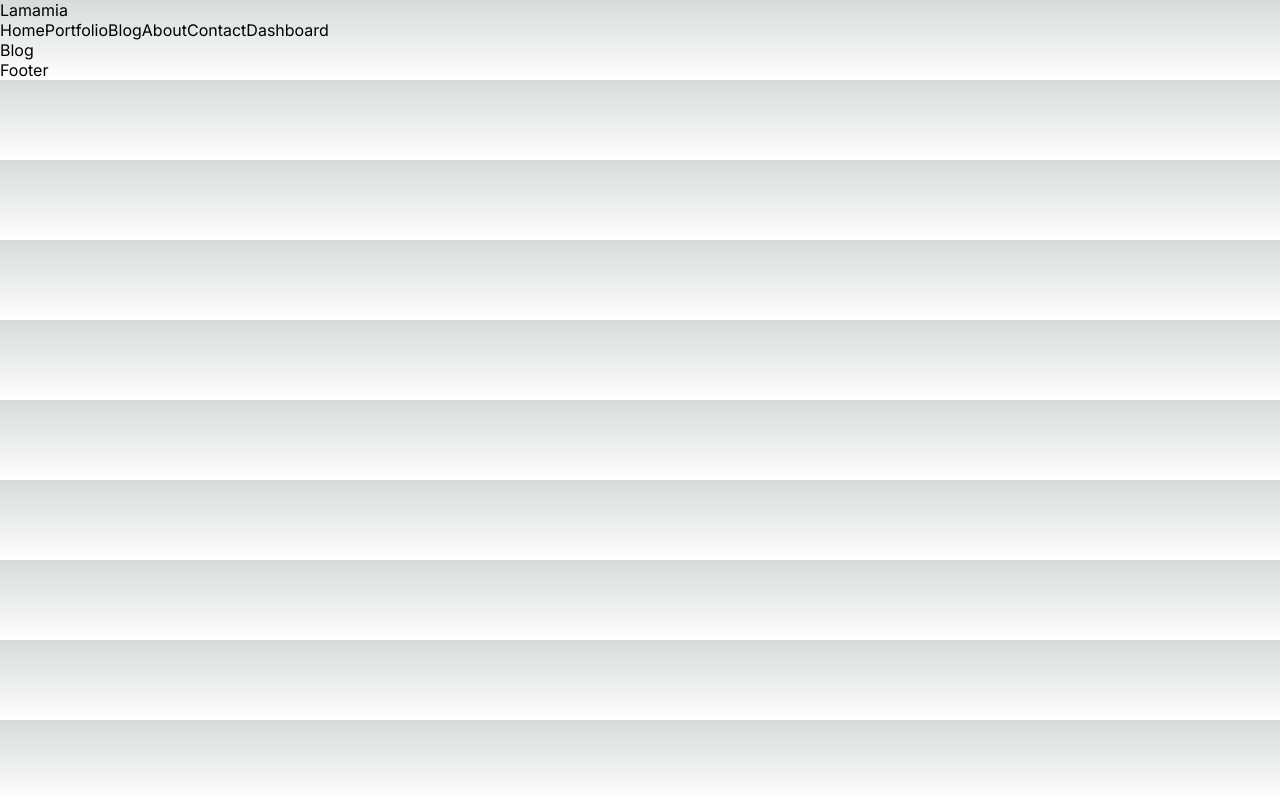
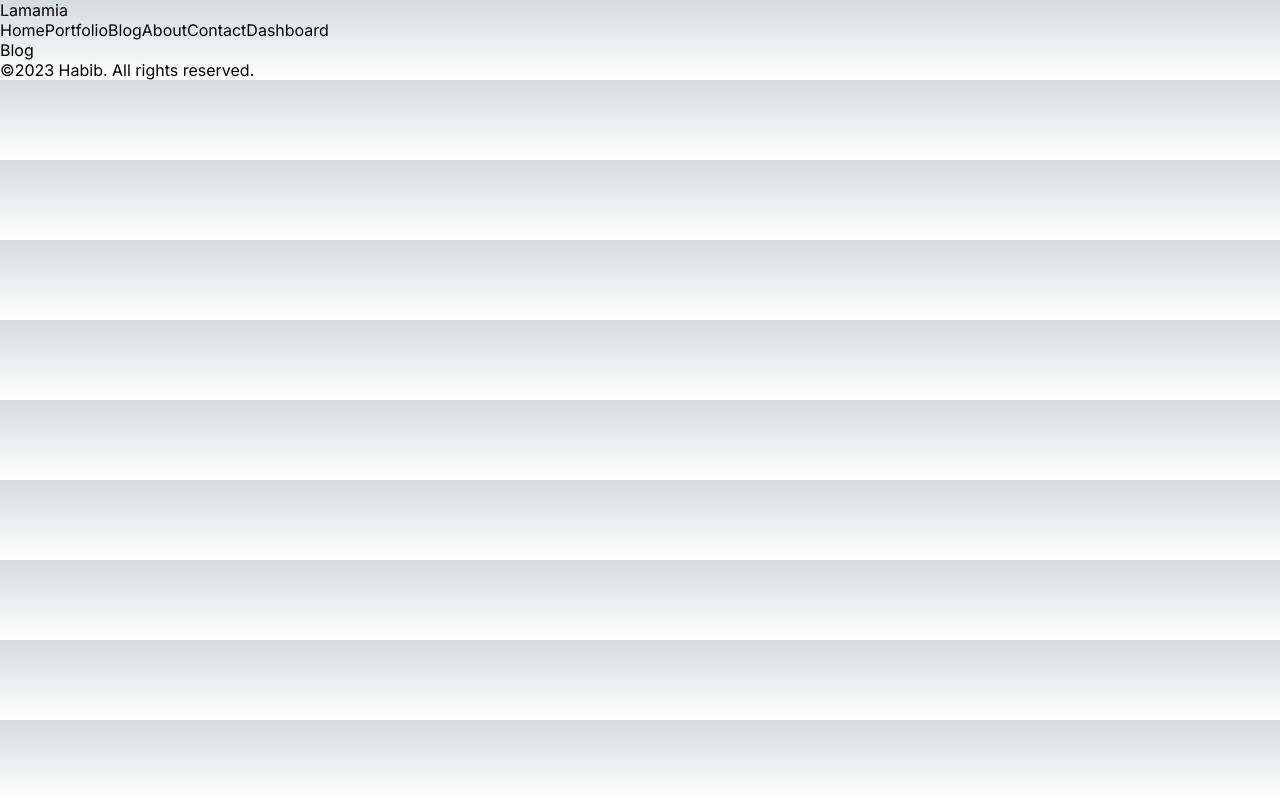
Before and after one commit to sowmik-sec/lamamia, a Next.js app: page /blog in a window 1280 px wide. Built offline with nearby package versions, Linux system fonts and the light colour scheme.

Commit message:
create footer

```diff
--- a/src/components/footer/Footer.jsx
+++ b/src/components/footer/Footer.jsx
@@ -1,7 +1,12 @@
 import React from "react";
 
 const Footer = () => {
-  return <div>Footer</div>;
+  return (
+    <div>
+      <div>©2023 Habib. All rights reserved.</div>
+      <div></div>
+    </div>
+  );
 };
 
 export default Footer;
```
